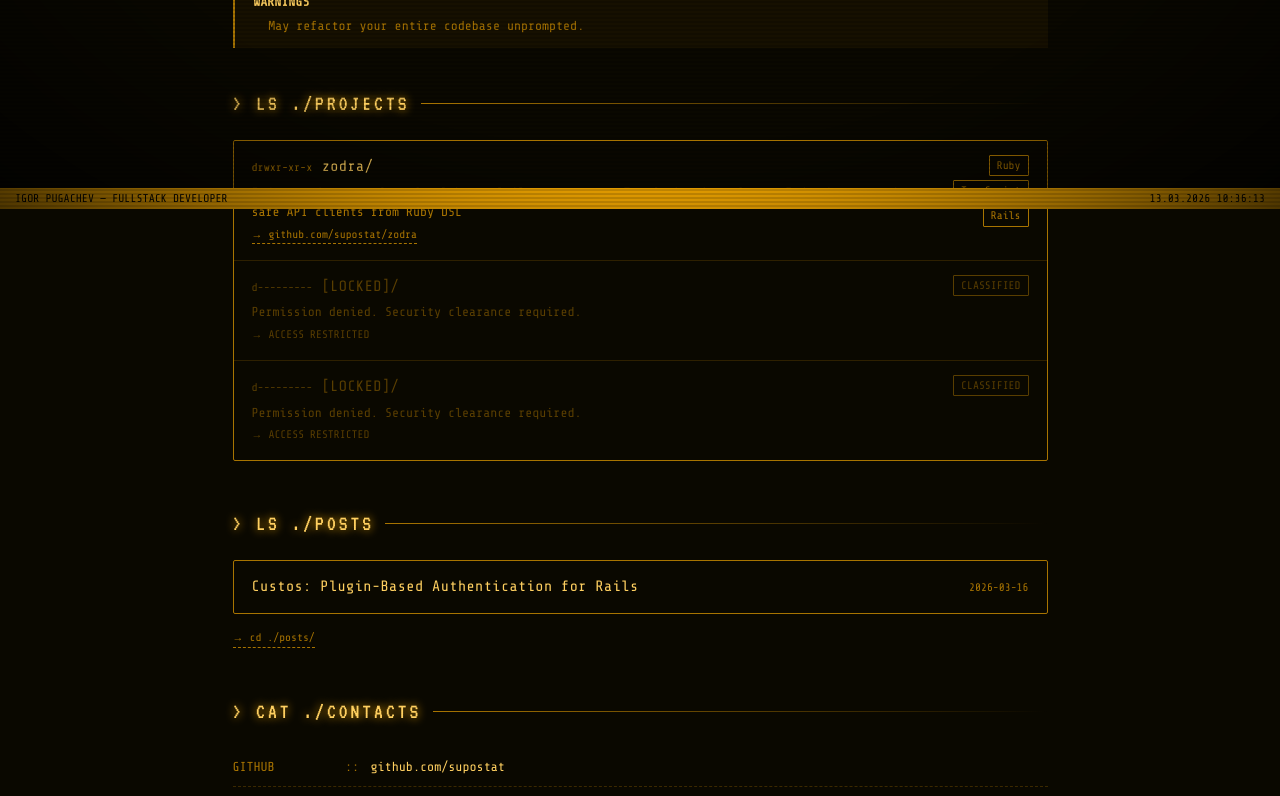
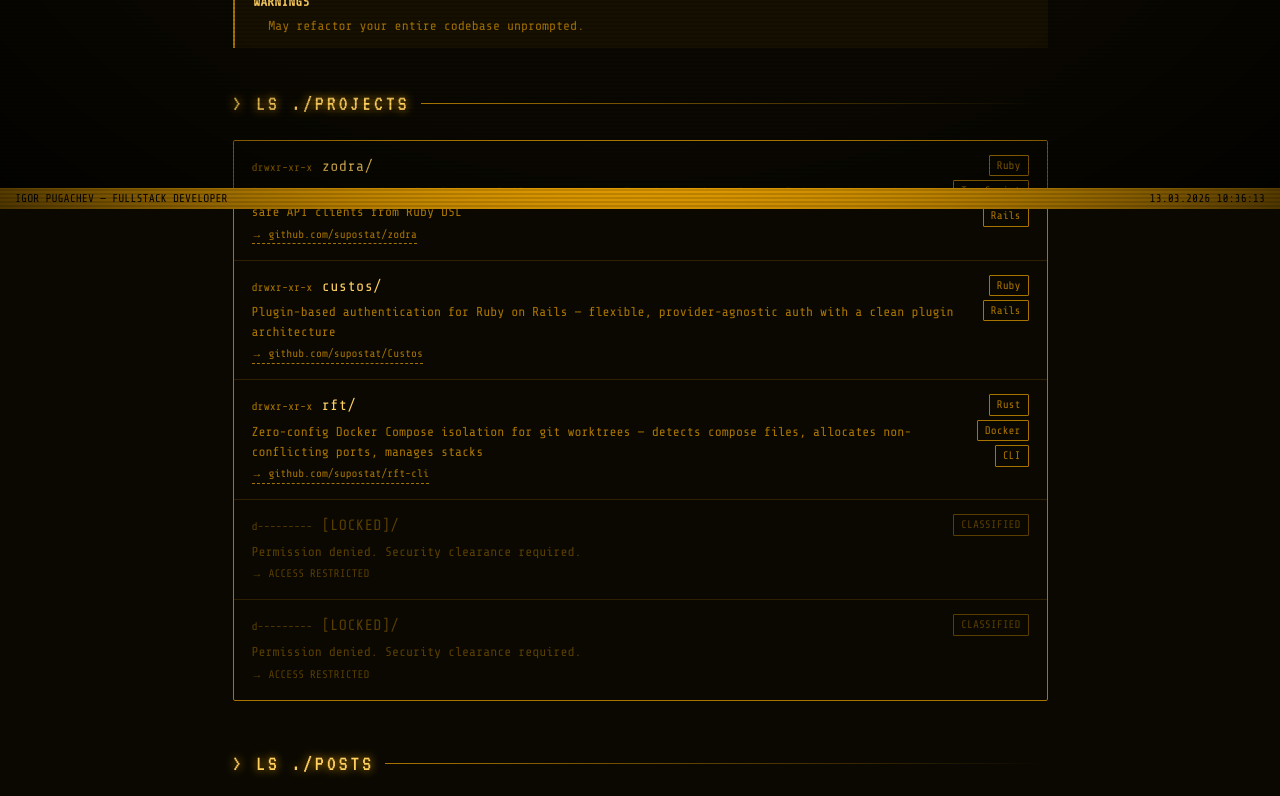
Before and after one commit to supostat/byigor.dev, a Next.js app: page / in a window 1280 px wide. Shown: the part 591-1387 px from the top of the page. Built offline with nearby package versions, Linux system fonts and the light colour scheme.

Commit message:
Add custos and rft projects to homepage

```diff
--- a/app/page.tsx
+++ b/app/page.tsx
@@ -14,6 +14,20 @@ const PROJECTS = [
       "End-to-end type safety for Ruby on Rails — generates TypeScript interfaces, Zod schemas, and type-safe API clients from Ruby DSL",
     tags: ["Ruby", "TypeScript", "Rails"],
     link: "https://github.com/supostat/zodra",
+  },
+  {
+    name: "custos",
+    description:
+      "Plugin-based authentication for Ruby on Rails — flexible, provider-agnostic auth with a clean plugin architecture",
+    tags: ["Ruby", "Rails"],
+    link: "https://github.com/supostat/Custos",
+  },
+  {
+    name: "rft",
+    description:
+      "Zero-config Docker Compose isolation for git worktrees — detects compose files, allocates non-conflicting ports, manages stacks",
+    tags: ["Rust", "Docker", "CLI"],
+    link: "https://github.com/supostat/rft-cli",
   },
   {
     name: "PROJECT_02",
```
